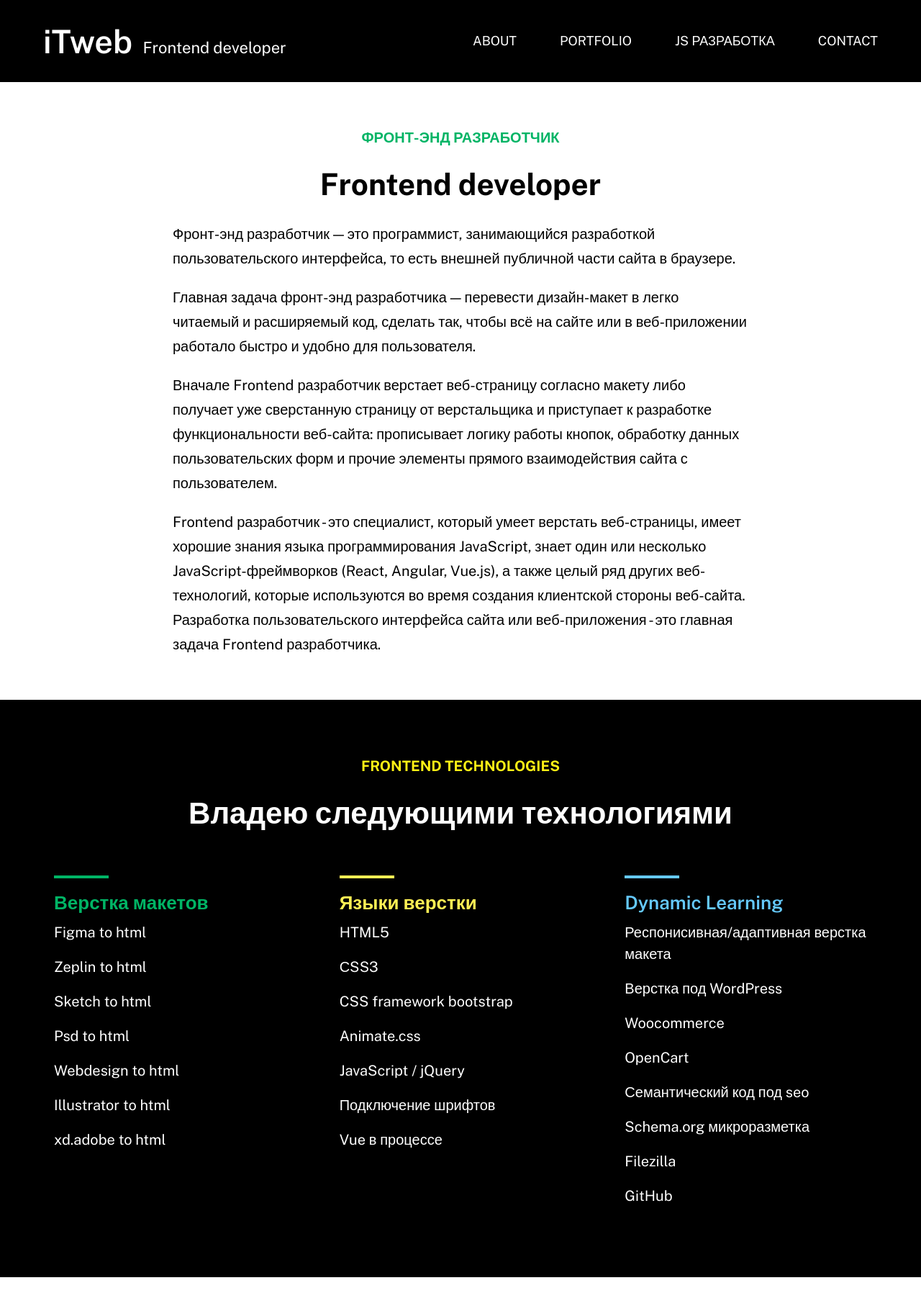
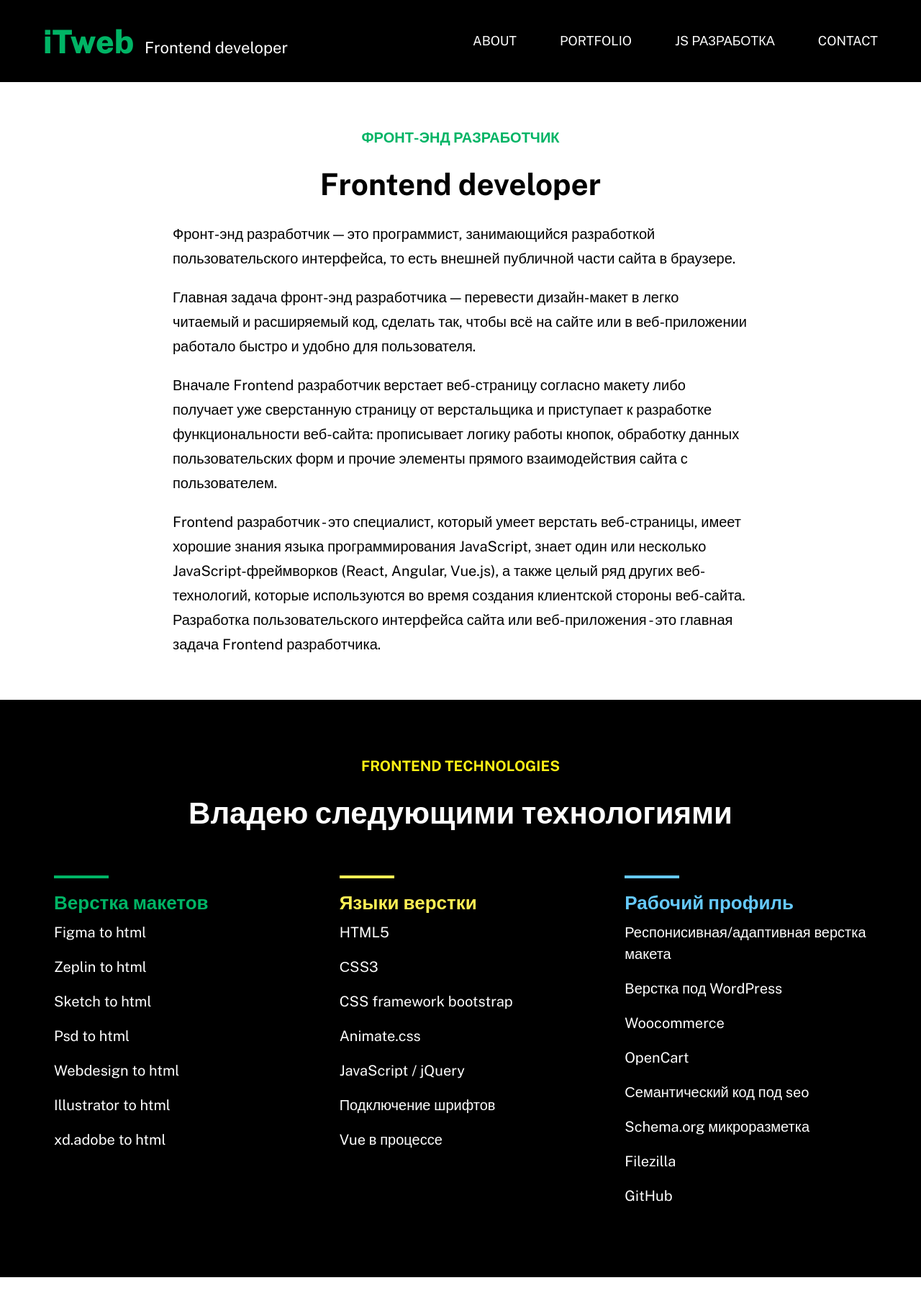
Before and after one commit to Konder1971/iTweb, a PHP site: page / in a window 1280 px wide. Shown: the top 1814 px of the page at 72% size. Run offline with PHP 8.4, Linux system fonts and the light colour scheme.

Commit message:
уцфцу
фуа

```diff
--- a/css/style.css
+++ b/css/style.css
@@ -165,6 +165,10 @@ body {
 	color: #fff;
 	font-size: 45px;
 	font-weight: 600;
+}
+.logo span {
+	color: #00B465;
+	font-weight: 800;
 }
 .logo em {
 	font-weight: 400;
--- a/index.html
+++ b/index.html
@@ -185,7 +185,7 @@
 					<!-- dawop-col repeat start -->
 					<a class="dawop-col">
 						<div class="dawop-separator"></div>
-						<h3>Dynamic Learning</h3>
+						<h3>Рабочий профиль</h3>
 						<ul>
 							<li>Респонисивная/адаптивная верстка макета</li>
 							<li>Верстка под WordPress</li>
```
